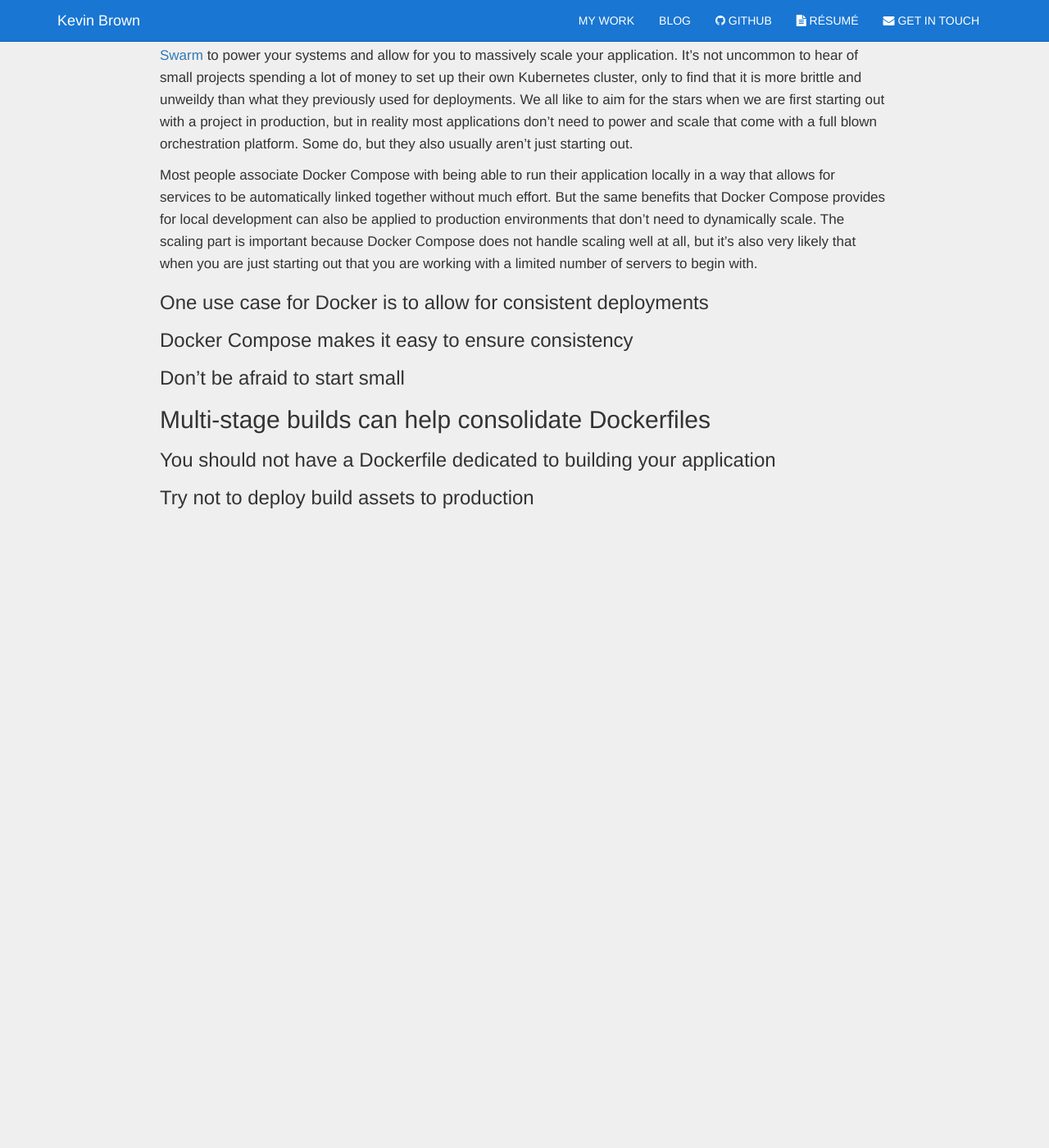
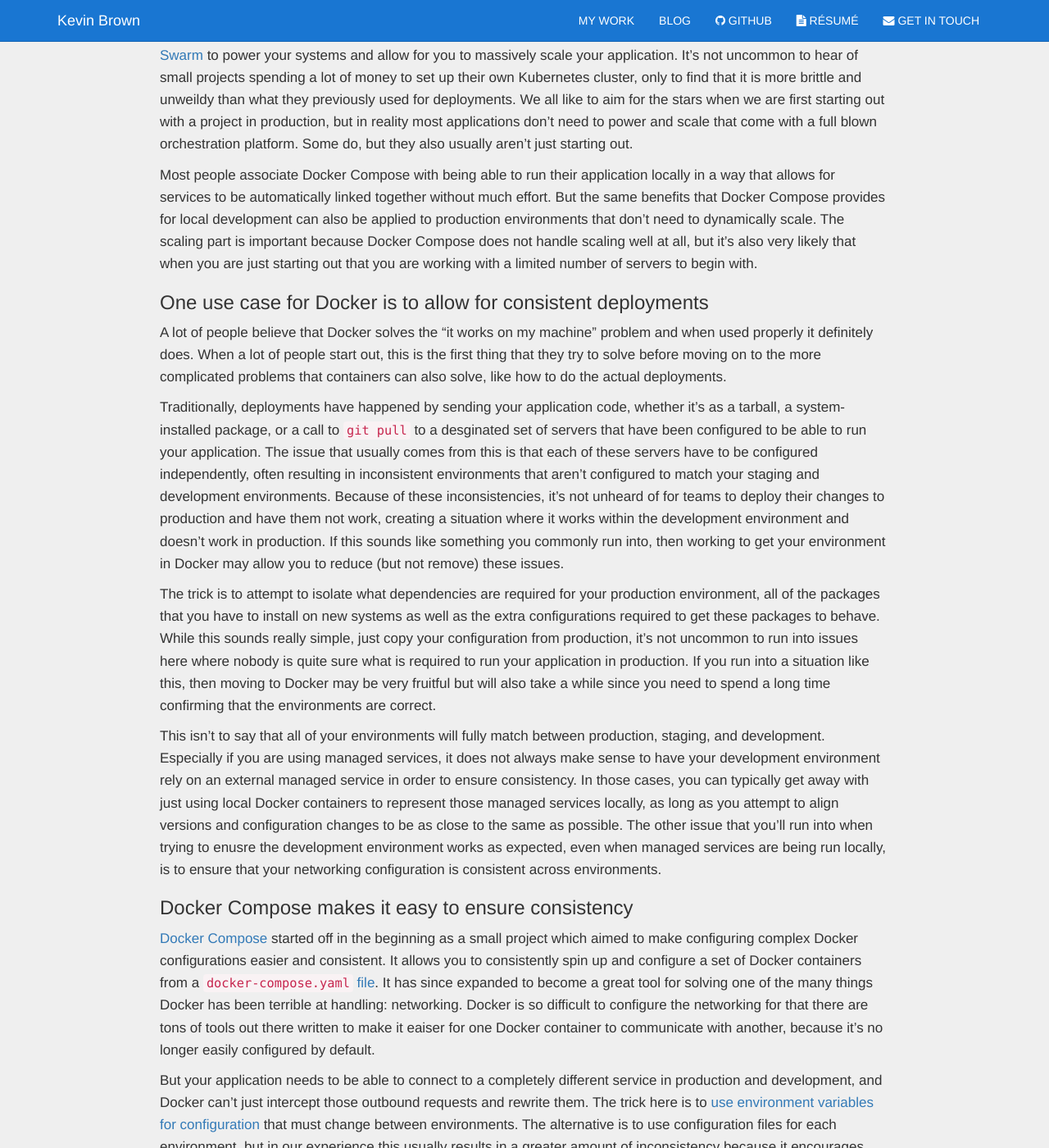
Before and after one commit to kevin-brown/blog.kevin-brown.com, a Jekyll site: the page built from _posts/2018-10-02-docker-through-the-years-part-3.markdown, in a window 1280 px wide and 1400 px high, scrolled down 623 px. Shown: the whole window at 82% size. Built offline with Jekyll 4.4.1, drawn with Linux system fonts in a browser that asks for light colours; before the commit the page ends 1253 px from its top, so only the background shows below that; some of the changed text lies outside the part shown.

Commit message:
Continued work on the Docker Compose section
This is going to take a lot more effort to get it finished off, but a lot of the basic skeleton is here. It currently makes some assumptions on people knowing how to use Docker Compose, which isn't necessarily the right assumption to make and may be better clarified.

```diff
--- a/_posts/2018-10-02-docker-through-the-years-part-3.markdown
+++ b/_posts/2018-10-02-docker-through-the-years-part-3.markdown
@@ -19,9 +19,25 @@
 
 ### One use case for Docker is to allow for consistent deployments
 
+A lot of people believe that Docker solves the "it works on my machine" problem and when used properly it definitely does. When a lot of people start out, this is the first thing that they try to solve before moving on to the more complicated problems that containers can also solve, like how to do the actual deployments.
+
+Traditionally, deployments have happened by sending your application code, whether it's as a tarball, a system-installed package, or a call to `git pull` to a desginated set of servers that have been configured to be able to run your application. The issue that usually comes from this is that each of these servers have to be configured independently, often resulting in inconsistent environments that aren't configured to match your staging and development environments. Because of these inconsistencies, it's not unheard of for teams to deploy their changes to production and have them not work, creating a situation where it works within the development environment and doesn't work in production. If this sounds like something you commonly run into, then working to get your environment in Docker may allow you to reduce (but not remove) these issues.
+
+The trick is to attempt to isolate what dependencies are required for your production environment, all of the packages that you have to install on new systems as well as the extra configurations required to get these packages to behave. While this sounds really simple, just copy your configuration from production, it's not uncommon to run into issues here where nobody is quite sure what is required to run your application in production. If you run into a situation like this, then moving to Docker may be very fruitful but will also take a while since you need to spend a long time confirming that the environments are correct.
+
+This isn't to say that all of your environments will fully match between production, staging, and development. Especially if you are using managed services, it does not always make sense to have your development environment rely on an external managed service in order to ensure consistency. In those cases, you can typically get away with just using local Docker containers to represent those managed services locally, as long as you attempt to align versions and configuration changes to be as close to the same as possible. The other issue that you'll run into when trying to enusre the development environment works as expected, even when managed services are being run locally, is to ensure that your networking configuration is consistent across environments.
+
 ### Docker Compose makes it easy to ensure consistency
 
+[Docker Compose][docker-compose] started off in the beginning as a small project which aimed to make configuring complex Docker configurations easier and consistent. It allows you to consistently spin up and configure a set of Docker containers from a [`docker-compose.yaml` file][docker-compose-file]. It has since expanded to become a great tool for solving one of the many things Docker has been terrible at handling: networking. Docker is so difficult to configure the networking for that there are tons of tools out there written to make it eaiser for one Docker container to communicate with another, because it's no longer easily configured by default.
+
+But your application needs to be able to connect to a completely different service in production and development, and Docker can't just intercept those outbound requests and rewrite them. The trick here is to [use environment variables for configuration][docker-compose-env-vars] that must change between environments. The alternative is to use configuration files for each environment, but in our experience this usually results in a greater amount of inconsistency because it encourages larger differences between environments.
+
+You can use Docker Compose in production too! This is especially useful when you're first starting out with Docker in production, since it means you don't need to virtualize all of your servers or make massive environment changes. For most people, deploying Docker Compose in production is as simple as getting Docker and Docker Compose installed, while ensuring that any services which previously bound to ports (like Apache) are disabled. From there, you can deploy a Docker Compose file alongside of your code and use it to spin up your application, just like you would do it in development.
+
 ### Don't be afraid to start small
+
+When you're just starting out with Docker in production, it's not uncommon to see people trying to get a large container orchestration engine like Kubernetes up to serve the new Docker-powered application. But this is a mistake, and it's very common to see a migration to Docker fail quickly because they try to move a lot of things around at once. **Most people, when they're just starting out, don't need Kubernetes or Docker Swarm**, they need something quick and small that can allow them to get their Docker containers running in the same environment that they used to be run in. If you didn't have dynamic scaling, or container packing, or dynamic service configuration before, do you really need to focus on getting that set up right away when you switch to using Docker? The answer there is usually no, and it can often be pushed off to a different phase in the Docker migration process.
 
 ## Multi-stage builds can help consolidate Dockerfiles
 
@@ -29,6 +45,9 @@
 
 ### Try not to deploy build assets to production
 
+[docker-compose]: https://docs.docker.com/compose/overview/
+[docker-compose-env-vars]: https://docs.docker.com/compose/environment-variables/
+[docker-compose-file]: https://docs.docker.com/compose/compose-file/
 [docker-swarm-mode]: https://docs.docker.com/engine/swarm/
 [docker-through-part-1]: /programming/2017/11/25/docker-through-the-years-part-1.html
 [docker-through-part-2]: /programming/2018/06/18/docker-through-the-years-part-2.html
```
